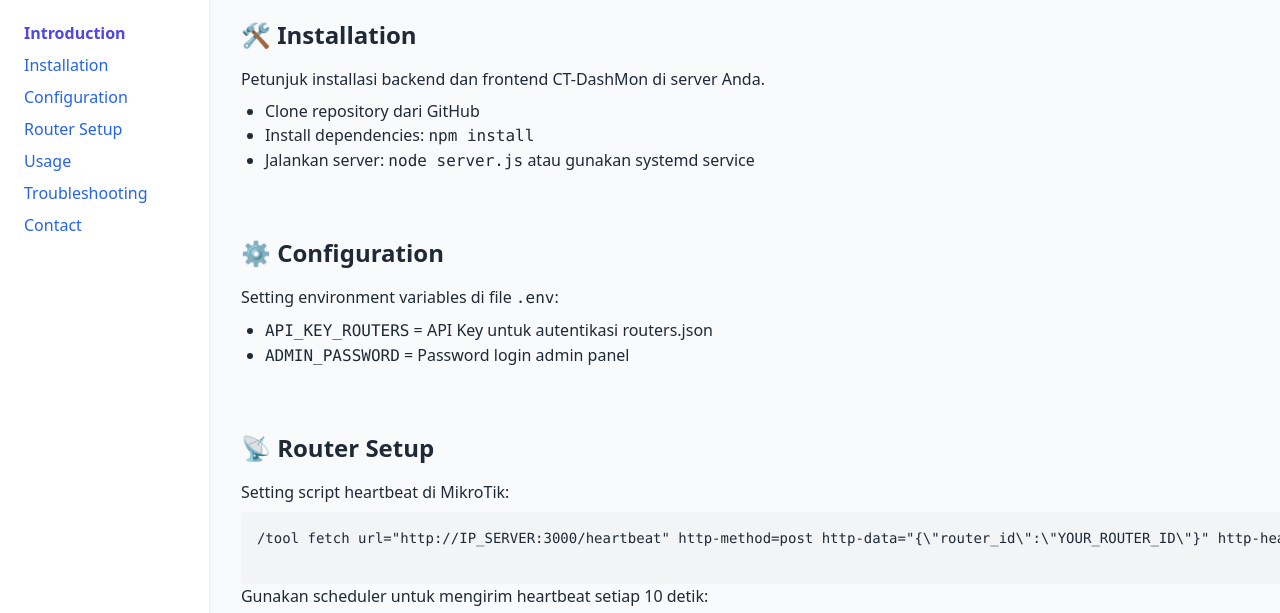
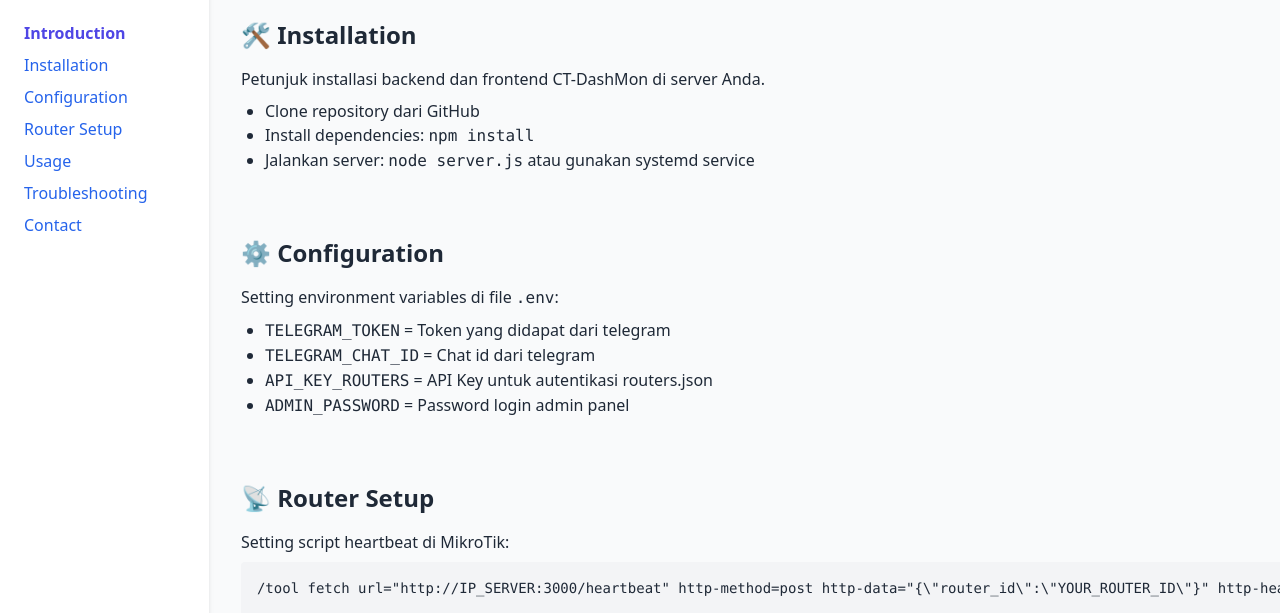
Before and after one commit to topobash/ct-dashmon, a plain HTML site: page frontend/docs.html in a window 1280 px wide. Shown: the part 153-766 px from the top of the page. Drawn offline with nearby package versions, Linux system fonts and the light colour scheme.

Commit message:
update docs.html

```diff
--- a/frontend/docs.html
+++ b/frontend/docs.html
@@ -78,6 +78,10 @@
           <h2 class="text-2xl font-bold mb-4">⚙️ Configuration</h2>
           <p>Setting environment variables di file <code>.env</code>:</p>
           <ul class="list-disc ml-6 mt-2">
+            <li>
+              <code>TELEGRAM_TOKEN</code> = Token yang didapat dari telegram
+            </li>
+            <li><code>TELEGRAM_CHAT_ID</code> = Chat id dari telegram</li>
             <li>
               <code>API_KEY_ROUTERS</code> = API Key untuk autentikasi
               routers.json
```
